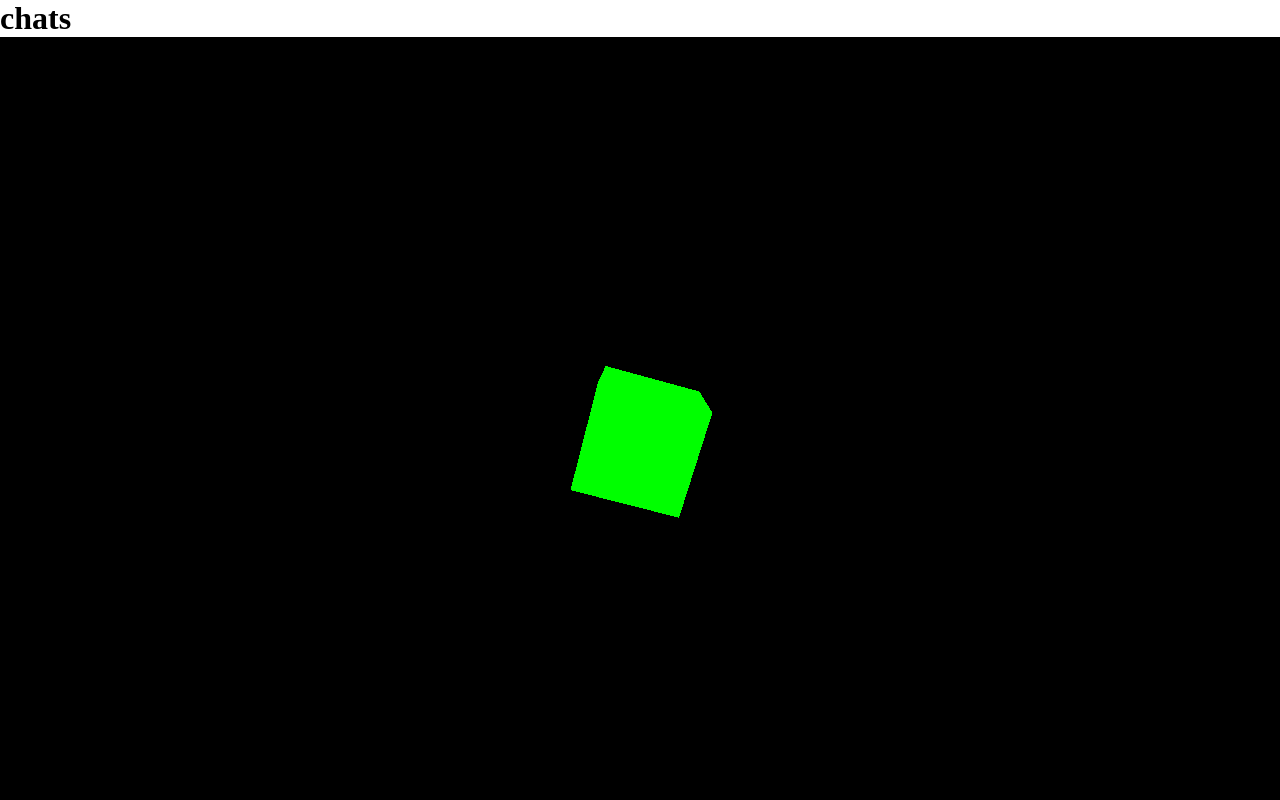
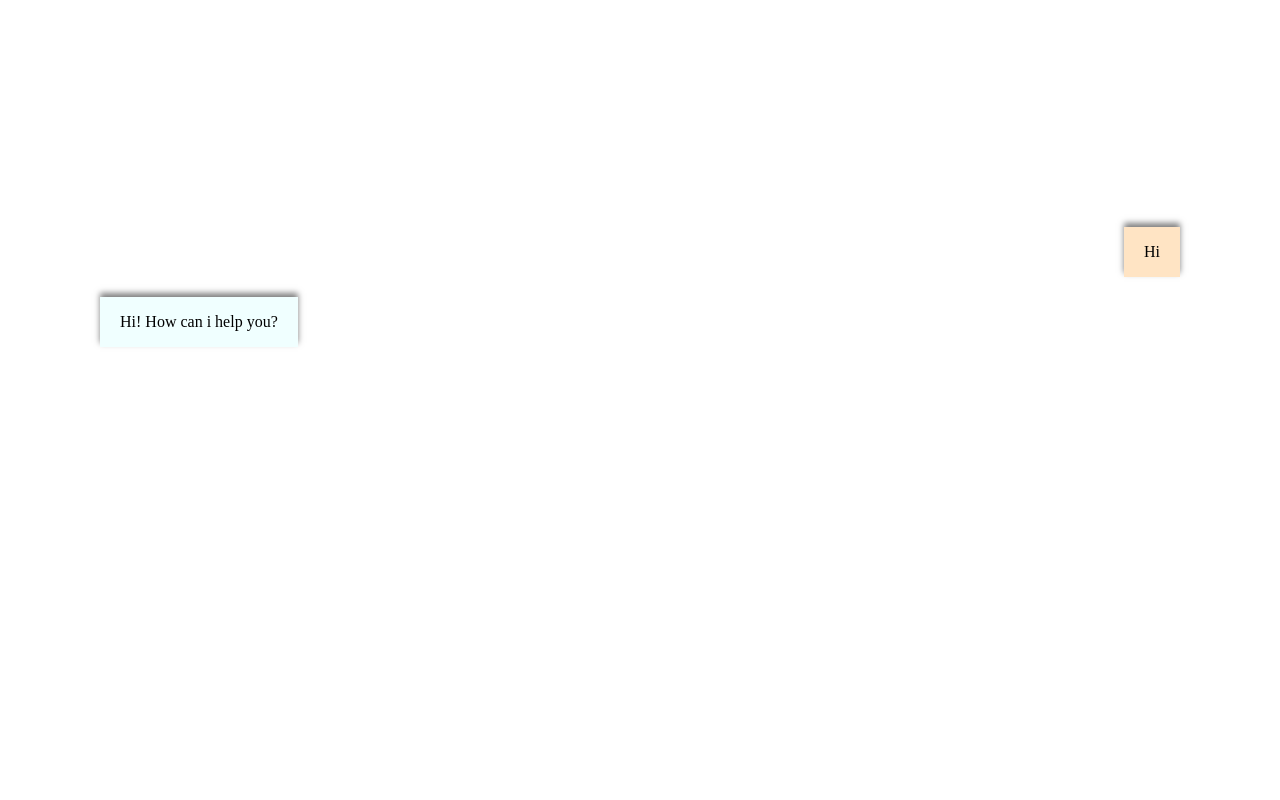
Before and after one commit to Waro0N/GENai-POC, a React (Vite) app in the folder frontend/app/: page / in a window 1280 px wide. Shown: the top 800 px of the page. Built offline with nearby package versions, Linux system fonts and the light colour scheme.

Commit message:
UI Answer | Question Component added

```diff
--- /dev/null
+++ b/frontend/app/src/components/answers/answer.module.css
@@ -0,0 +1,11 @@
+.answerContainer {
+  display: flex;
+  background-color: azure;
+  box-shadow: 0px -4px 6px rgba(0, 0, 0, 0.5);
+  /* justify-content: flex-end; */
+  align-items: center;
+  max-width: 700px;
+  height: 50px;
+  /* margin-left: auto; */
+  padding: 20px;
+}
--- /dev/null
+++ b/frontend/app/src/components/answers/answer.tsx
@@ -0,0 +1,17 @@
+import styles from "./answer.module.css";
+
+interface AnswerProps {
+  answer: string;
+}
+
+const Answers: React.FC<AnswerProps> = ({ answer }) => {
+  return (
+    <>
+      <div className={styles.answerContainer}>
+        <p>{answer}</p>
+      </div>
+    </>
+  );
+};
+
+export default Answers;
--- /dev/null
+++ b/frontend/app/src/components/question/question.module.css
@@ -0,0 +1,16 @@
+.questionContainer {
+  display: flex;
+  background-color: bisque;
+  box-shadow: 0px -4px 6px rgba(0, 0, 0, 0.5);
+  /* justify-content: flex-end; */
+  align-items: center;
+  max-width: 400px;
+  height: 50px;
+  margin-left: auto;
+  padding: 20px;
+}
+
+.text {
+  word-wrap: break-word;
+  word-break: break-all;
+}
--- /dev/null
+++ b/frontend/app/src/components/question/userQuestion.tsx
@@ -0,0 +1,15 @@
+import styles from "./question.module.css";
+
+interface QuestionProps {
+  question: string;
+}
+
+const UserQuestion: React.FC<QuestionProps> = ({ question }) => {
+  return (
+    <div className={styles.questionContainer}>
+      <span className={styles.text}>{question}</span>
+    </div>
+  );
+};
+
+export default UserQuestion;
--- a/frontend/app/src/pages/chats/chat.tsx
+++ b/frontend/app/src/pages/chats/chat.tsx
@@ -1,33 +1,25 @@
 import * as THREE from "three";
+import styles from "./chats.module.css";
+import UserQuestion from "../../components/question/userQuestion";
+import Answers from "../../components/answers/answer";
 
 const Chat = () => {
-  function animate() {
-    cube.rotation.x += 0.01;
-    cube.rotation.y += 0.01;
+  // calling of ai services
 
-    renderer.render(scene, camera);
-  }
-  const scene = new THREE.Scene();
-  const camera = new THREE.PerspectiveCamera(
-    75,
-    window.innerWidth / window.innerHeight,
-    0.1,
-    1000
+  return (
+    <>
+      <div className={styles.container}>
+        <div></div>
+        <div className={styles.chatContainer}>
+          <UserQuestion question="Hi" />
+          <div className={styles.answerContainer}>
+            <Answers answer={"Hi! How can i help you?"} />
+          </div>
+        </div>
+        <div className={styles.TextContainer}></div>
+      </div>
+    </>
   );
-
-  const renderer = new THREE.WebGLRenderer();
-  renderer.setSize(window.innerWidth, window.innerHeight);
-  renderer.setAnimationLoop(animate);
-  document.body.appendChild(renderer.domElement);
-
-  const geometry = new THREE.BoxGeometry(1, 1, 1);
-  const material = new THREE.MeshBasicMaterial({ color: 0x00ff00 });
-  const cube = new THREE.Mesh(geometry, material);
-  scene.add(cube);
-
-  camera.position.z = 5;
-
-  return <h1>chats</h1>;
 };
 
 export default Chat;
--- /dev/null
+++ b/frontend/app/src/pages/chats/chats.module.css
@@ -0,0 +1,17 @@
+.container {
+  display: grid;
+  height: 100vh;
+  width: 100vw;
+}
+
+.chatContainer {
+  display: flex;
+  margin: 0px 100px;
+  flex-direction: column;
+  gap: 20px;
+  /* background-color: black; */
+}
+
+.answerContainer {
+  display: flex;
+}
```
